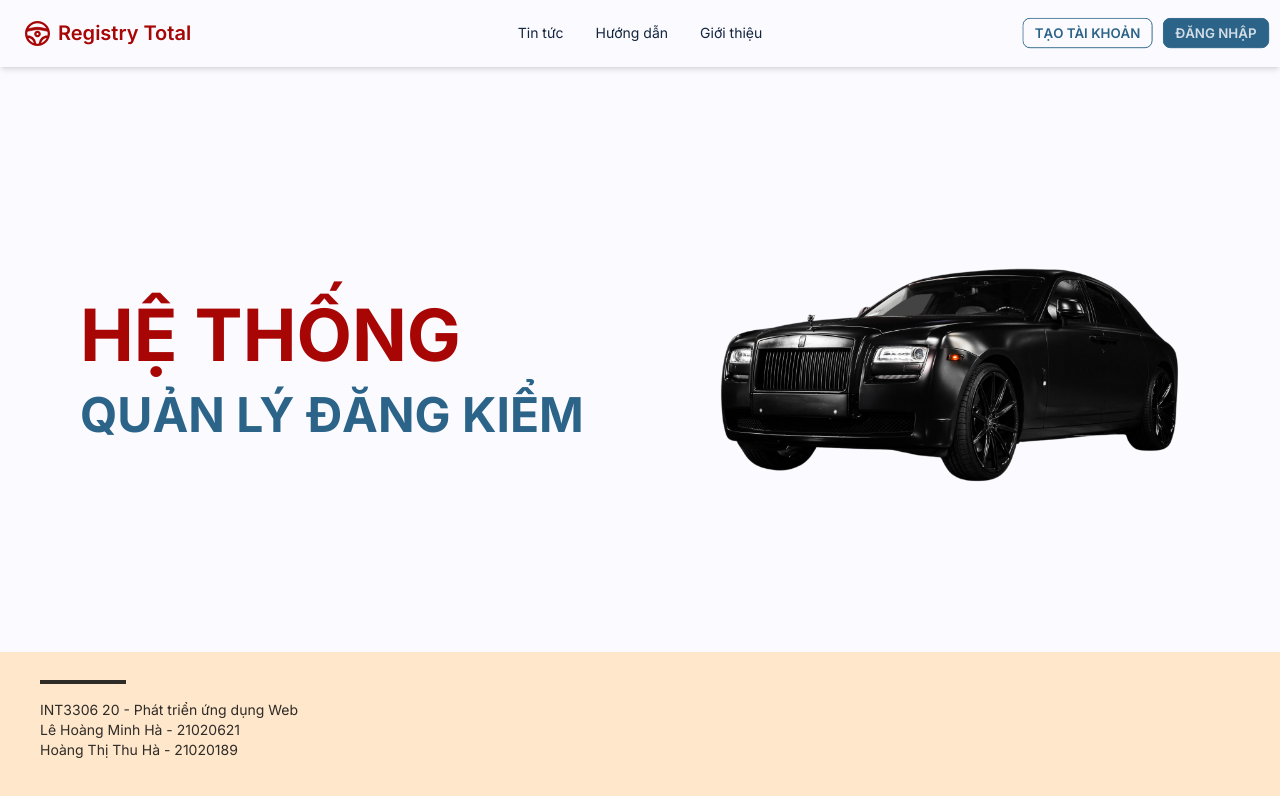
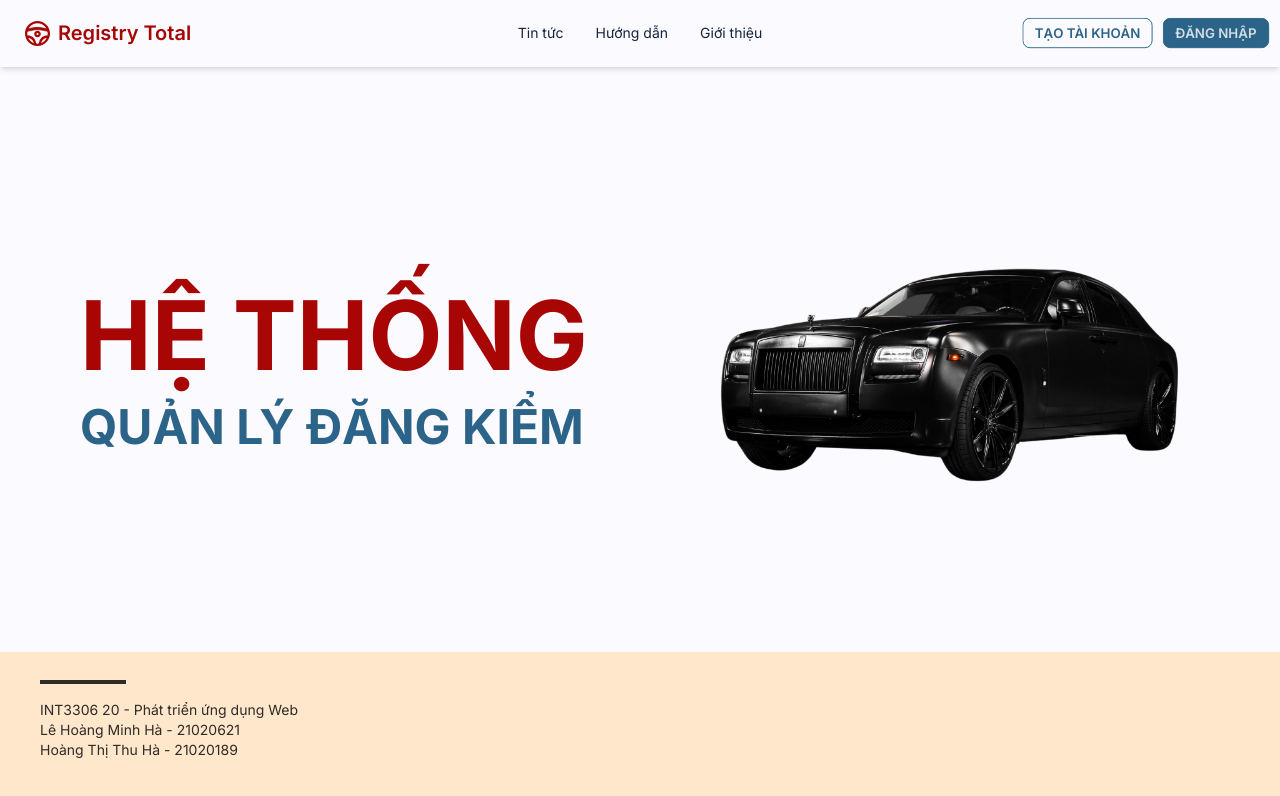
Before and after one commit to thrillim/registry-total, a Next.js app: page / in a window 1280 px wide. Shown: the top 796 px of the page. Built offline with nearby package versions, Linux system fonts and the light colour scheme.

Commit message:
update font

```diff
--- a/app/components/navbar/page.tsx
+++ b/app/components/navbar/page.tsx
@@ -6,7 +6,7 @@ export default function NavBar() {
           <label tabIndex={0} className="btn btn-ghost text-secondary lg:hidden">
             <svg xmlns="http://www.w3.org/2000/svg" className="h-5 w-5" fill="none" viewBox="0 0 24 24" stroke="currentColor"><path strokeLinecap="round" strokeLinejoin="round" strokeWidth="2" d="M4 6h16M4 12h8m-8 6h16" /></svg>
           </label>
-          <ul tabIndex={0} className="menu menu-compact dropdown-content mt-3 p-2 shadow bg-secondary rounded-box w-52">
+          <ul tabIndex={0} className="menu menu-compact dropdown-content mt-3 p-2 shadow bg-info rounded-box w-52">
             <li><a>Tin tức</a></li>
             <li><a>Hướng dẫn</a></li>
             <li><a>Giới thiệu</a></li>
--- a/app/page.tsx
+++ b/app/page.tsx
@@ -14,8 +14,8 @@ export default function Home() {
       <NavBar />
       <div className='flex flex-col bg-base-100 w-full h-3/4 whitespace-nowrap grow sm:grid sm:grid-cols-2 sm:p-10'>
         <div className='text-center font-bold pt-28 uppercase sm:text-left sm:px-10 sm:pt-0 sm:my-auto'>
-          <div className="text-4xl text-accent my-3 sm:text-5xl sm:my-5 lg:text-7xl">Hệ thống</div>
-          <div className="text-2xl text-primary sm:text-3xl lg:text-5xl">quản lý đăng kiểm</div>
+          <div className="text-5xl text-accent my-3 sm:text-6xl sm:my-5 lg:text-8xl font-800">Hệ thống</div>
+          <div className="text-2xl text-primary sm:text-3xl lg:text-5xl font-700">quản lý đăng kiểm</div>
         </div>
         <div className='flex justify-center gap-5 sm:hidden py-5'>
           <a className="btn btn-outline btn-primary btn-sm">Tạo tài khoản</a>
```
